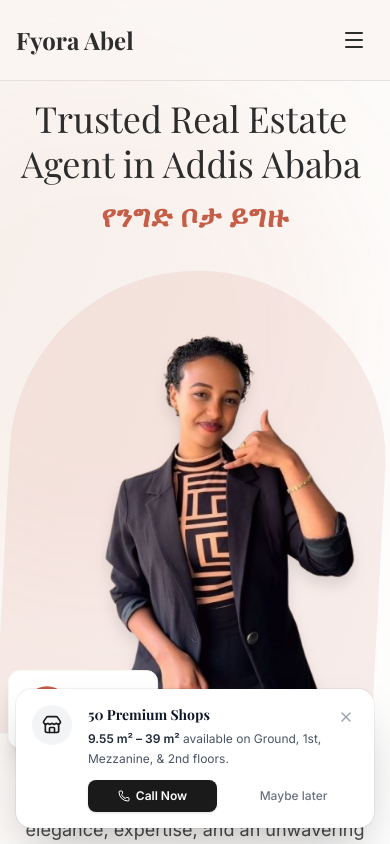
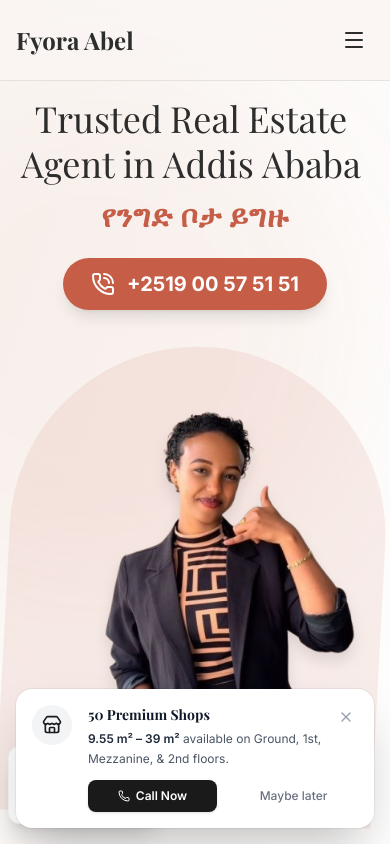
Before and after one commit to elias2025new/FiyoraAbel, a Next.js app: page / in a window 390 px wide. Shown: the top 844 px of the page. Built offline with nearby package versions, Linux system fonts and the light colour scheme; a web font is replaced by a local one.

Commit message:
Update form placeholders to traditional Amharic names

```diff
--- a/src/components/Hero.tsx
+++ b/src/components/Hero.tsx
@@ -1,7 +1,7 @@
 "use client";
 
 import { motion } from "framer-motion";
-import { ArrowRight } from "lucide-react";
+import { ArrowRight, PhoneCall } from "lucide-react";
 
 export default function Hero() {
   const headline = "Trusted Real Estate Agent in Addis Ababa";
@@ -49,6 +49,26 @@ export default function Hero() {
           >
             የንግድ ቦታ ይግዙ
           </motion.p>
+
+          {/* Mobile-only Phone Number CTA */}
+          <motion.a
+            href="tel:+251900575151"
+            initial={{ opacity: 0, y: 20 }}
+            animate={{ opacity: 1, y: 0 }}
+            transition={{ duration: 0.9, delay: 1.4, ease: [0.16, 1, 0.3, 1] }}
+            className="mt-6 md:hidden relative flex items-center justify-center mx-auto w-fit"
+          >
+            <div className="absolute inset-0 bg-terracotta rounded-full animate-ping opacity-75"></div>
+            <div className="relative flex items-center justify-center gap-3 bg-terracotta text-white px-7 py-3 rounded-full font-bold text-xl shadow-lg">
+              <motion.div
+                animate={{ rotate: [0, -15, 15, -15, 15, 0] }}
+                transition={{ duration: 1.2, repeat: Infinity, repeatDelay: 1.5 }}
+              >
+                <PhoneCall size={24} />
+              </motion.div>
+              <span>+2519 00 57 51 51</span>
+            </div>
+          </motion.a>
         </div>
 
         {/* Image / Headshot */}
--- a/src/components/LeadCaptureForm.tsx
+++ b/src/components/LeadCaptureForm.tsx
@@ -106,7 +106,7 @@ export default function LeadCaptureForm() {
                         id="name"
                         {...register("name")}
                         className={`w-full px-4 py-3 bg-clay/50 border ${errors.name ? 'border-red-500' : 'border-clay'} rounded-xl focus:outline-none focus:ring-2 focus:ring-terracotta/50 transition-all`}
-                        placeholder="John Doe"
+                        placeholder="Abebe Kebede"
                       />
                       {errors.name && <span className="text-red-500 text-xs mt-1 block">{errors.name.message}</span>}
                     </div>
@@ -129,7 +129,7 @@ export default function LeadCaptureForm() {
                       type="email"
                       {...register("email")}
                       className={`w-full px-4 py-3 bg-clay/50 border ${errors.email ? 'border-red-500' : 'border-clay'} rounded-xl focus:outline-none focus:ring-2 focus:ring-terracotta/50 transition-all`}
-                      placeholder="john@example.com"
+                      placeholder="abebe@example.com"
                     />
                     {errors.email && <span className="text-red-500 text-xs mt-1 block">{errors.email.message}</span>}
                   </div>
```
